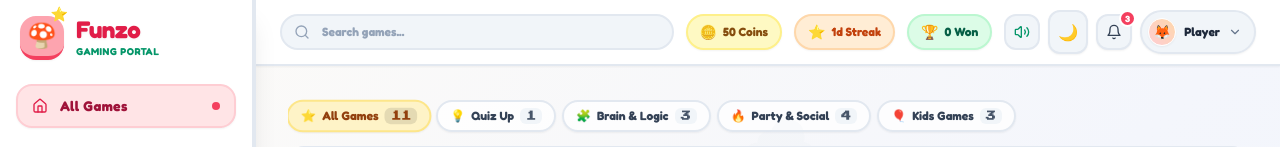
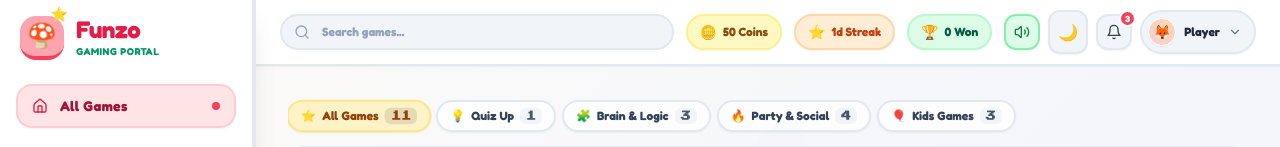
Before and after one commit to sakshijain050896-prog/funzo, a React (Vite) app: page / in a window 1280 px wide. Shown: the top 147 px of the page. Built offline with nearby package versions, Linux system fonts and the light colour scheme; no server answers.

Commit message:
Fix volume button state: green when on, red when off, and synchronize audio state on reload

```diff
--- a/src/App.tsx
+++ b/src/App.tsx
@@ -114,6 +114,11 @@ export const App: React.FC = () => {
   const [stats, setStats] = useState<PlayerStats>(getStoredStats);
   const [soundEnabled, setSoundEnabled] = useState<boolean>(getSoundPreference);
   const [theme, setTheme] = useState<ThemeMode>(getThemePreference);
+
+  // Synchronize Web Audio synth directly with soundEnabled state
+  useEffect(() => {
+    sound.enabled = soundEnabled;
+  }, [soundEnabled]);
   const [activeNavTab, setActiveNavTab] = useState<DashboardNavTab>('home');
   const [activeCategory, setActiveCategory] = useState<CategoryFilter>('all');
   const [activeGame, setActiveGame] = useState<GameKey | null>(null);
--- a/src/components/Header.tsx
+++ b/src/components/Header.tsx
@@ -101,14 +101,22 @@ export const Header: React.FC<HeaderProps> = ({
             <span>{stats.coins}</span>
           </button>
 
-          {/* Sound Toggle */}
+          {/* Sound Toggle - Green when ON, Red when OFF */}
           <button
             onClick={onToggleSound}
-            className="p-1.5 rounded-xl bg-slate-100 dark:bg-[#202f36] border-b-2 border-slate-300 dark:border-[#142026] text-slate-700 dark:text-slate-300 hover:text-slate-950 dark:hover:text-white transition active:translate-y-0.5 active:border-b-0 shadow-sm"
+            className={`p-1.5 rounded-xl border-b-2 transition active:translate-y-0.5 active:border-b-0 shadow-sm ${
+              soundEnabled
+                ? 'bg-emerald-100 hover:bg-emerald-200 dark:bg-emerald-950/70 border-emerald-400 dark:border-emerald-600 text-emerald-800 dark:text-emerald-300'
+                : 'bg-rose-100 hover:bg-rose-200 dark:bg-rose-950/70 border-rose-400 dark:border-rose-600 text-rose-800 dark:text-rose-300'
+            }`}
             aria-label="Toggle Sound"
-            title={soundEnabled ? 'Mute Sound' : 'Enable Sound'}
+            title={soundEnabled ? 'Volume ON (Click to Mute)' : 'Volume OFF (Click to Unmute)'}
           >
-            {soundEnabled ? <Volume2 className="w-3.5 h-3.5" /> : <VolumeX className="w-3.5 h-3.5 text-[#ff4b4b]" />}
+            {soundEnabled ? (
+              <Volume2 className="w-3.5 h-3.5 text-[#15803d] dark:text-emerald-300" />
+            ) : (
+              <VolumeX className="w-3.5 h-3.5 text-[#b91c1c] dark:text-rose-300" />
+            )}
           </button>
 
           {/* Theme Toggle */}
--- a/src/components/dashboard/TopBar.tsx
+++ b/src/components/dashboard/TopBar.tsx
@@ -98,13 +98,22 @@ export const TopBar: React.FC<TopBarProps> = ({
 
         {/* Right: Quick Controls (Sound, Theme, Notifications, Profile) */}
         <div className="flex items-center gap-1 sm:gap-2 shrink-0">
-          {/* Sound Toggle (hidden on small mobile to guarantee space for Profile) */}
+          {/* Sound Toggle Button - Green when ON, Red when OFF */}
           <button
             onClick={onToggleSound}
-            className="hidden sm:flex p-2 rounded-xl bg-slate-100 hover:bg-slate-200 dark:bg-[#22283a] border-2 border-slate-200 dark:border-[#444] text-slate-700 dark:text-white transition active:translate-y-0.5 shrink-0"
-            title={soundEnabled ? 'Mute Audio' : 'Enable Audio'}
+            className={`p-1.5 sm:p-2 rounded-xl border-2 transition active:translate-y-0.5 shadow-sm shrink-0 flex items-center justify-center ${
+              soundEnabled
+                ? 'bg-[#dcfce7] hover:bg-[#bbf7d0] dark:bg-emerald-950/70 border-[#86efac] dark:border-emerald-600 text-[#15803d] dark:text-emerald-300'
+                : 'bg-[#ffe4e6] hover:bg-[#fecdd3] dark:bg-rose-950/70 border-[#fca5a5] dark:border-rose-600 text-[#b91c1c] dark:text-rose-300'
+            }`}
+            title={soundEnabled ? 'Volume ON (Click to Mute)' : 'Volume OFF (Click to Unmute)'}
+            aria-label={soundEnabled ? 'Mute Audio' : 'Enable Audio'}
           >
-            {soundEnabled ? <Volume2 className="w-4 h-4 text-[#059669]" /> : <VolumeX className="w-4 h-4 text-[#e11d48]" />}
+            {soundEnabled ? (
+              <Volume2 className="w-4 h-4 text-[#15803d] dark:text-emerald-300" />
+            ) : (
+              <VolumeX className="w-4 h-4 text-[#b91c1c] dark:text-rose-300" />
+            )}
           </button>
 
           {/* Theme Toggle Button (Overworld Bright ☀️ vs Dark Mode 🌙) */}
--- a/src/lib/soundEffects.ts
+++ b/src/lib/soundEffects.ts
@@ -1,7 +1,23 @@
+const SOUND_STORAGE_KEY = 'funzo_sound_v3';
+
+function readInitialSoundState(): boolean {
+  if (typeof window === 'undefined') return true;
+  try {
+    const stored = localStorage.getItem(SOUND_STORAGE_KEY);
+    return stored !== null ? stored === 'true' : true;
+  } catch {
+    return true;
+  }
+}
+
 // High-performance Web Audio API synthesizer for zero-latency, zero-file-download sound effects
 class SoundController {
   private ctx: AudioContext | null = null;
-  public enabled: boolean = true;
+  public enabled: boolean = readInitialSoundState();
+
+  constructor() {
+    this.enabled = readInitialSoundState();
+  }
 
   private getContext(): AudioContext | null {
     if (!this.enabled) return null;
--- a/src/lib/storage.ts
+++ b/src/lib/storage.ts
@@ -1,7 +1,7 @@
 import { PlayerStats, ThemeMode } from '../types';
 
 const STATS_KEY = 'funzo_player_stats_v4';
-const SOUND_KEY = 'funzo_sound_v2';
+const SOUND_KEY = 'funzo_sound_v3';
 const THEME_KEY = 'funzo_theme_v3';
 
 export const getStoredStats = (): PlayerStats => {
```
